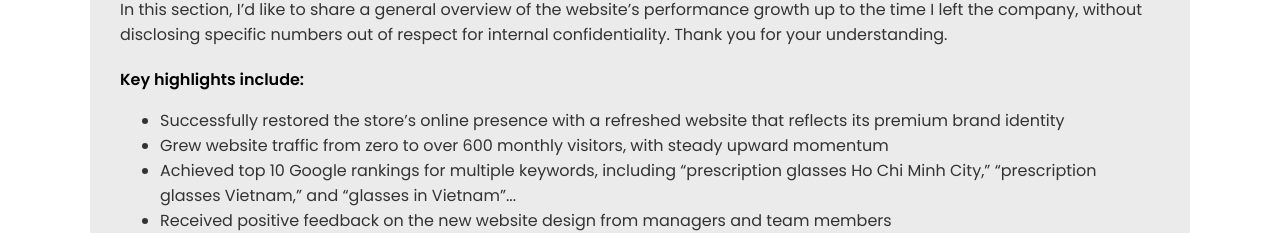
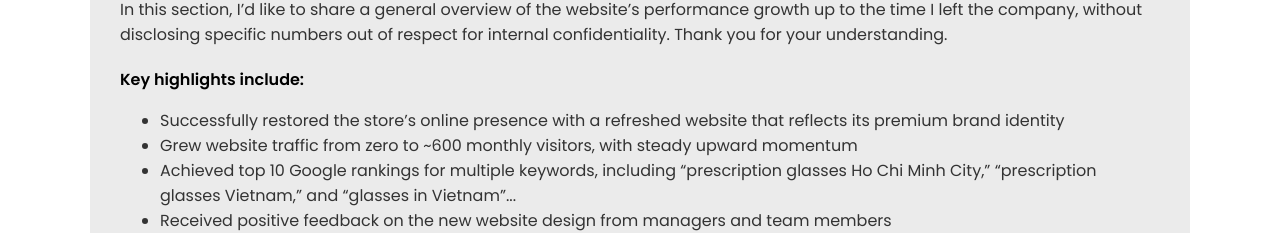
Before and after one commit to claranguyen2610/full-stack-marketing-pro, a React (Create React App) app: page /uxui-project-portfolio/top-vision-eyewear-hybrid-ecommerce-website in a window 1280 px wide. Shown: the part 6333-6566 px from the top of the page. Built offline with nearby package versions, Linux system fonts and the light colour scheme.

Commit message:
Update sitemap

```diff
--- a/src/pages/4-webProjects/subpages/2-tve-web-project/TVEWebProject.js
+++ b/src/pages/4-webProjects/subpages/2-tve-web-project/TVEWebProject.js
@@ -415,7 +415,7 @@ const TVEWebProject = () => {
               website that reflects its premium brand identity
             </li>
             <li>
-              Grew website traffic from zero to over 600 monthly
+              Grew website traffic from zero to ~600 monthly
               visitors, with steady upward momentum
             </li>
             <li>
--- a/src/pages/data.js
+++ b/src/pages/data.js
@@ -58,7 +58,7 @@ export const webProjects = [
     h2: 'My Portfolio — yep, this site you’re on!',
     h4: 'Hand-Coded Portfolio Website Built from Scratch',
     description: [
-      'I built FullstackMarketingPro.com from the ground up to showcase my diverse work across marketing, design, and front-end development. Unlike previous client websites, this project was entirely my own — from content strategy to visual design to coding every page in React.',
+      'I built FullstackMarketingPro.com from the ground up to showcase my diverse work across marketing, design, and front-end development. Unlike previous client websites, this project was entirely my own — from content strategy to visual design to coding every page in ReactJS.',
       'After years of working as a one-woman marketing team, I wanted a platform that not only highlighted my skills but also reflected the full scope of my capabilities. I designed the site in Figma, wrote all content in English, optimized for SEO, and developed a 10-page responsive website using ReactJS, HTML, CSS, and modern best practices — without any website builders or pre-made templates.',
       'To improve loading speed and user experience, I implemented image compression, lazy loading, and semantic structure. Each page is tailored to a specific purpose: case studies, UX/UI work, visual design, and a “Work With Me” section that presents my services clearly and persuasively.'
     ],
```
Also changed, not shown: 1 other file (tests, documents, lock files or other folders).
